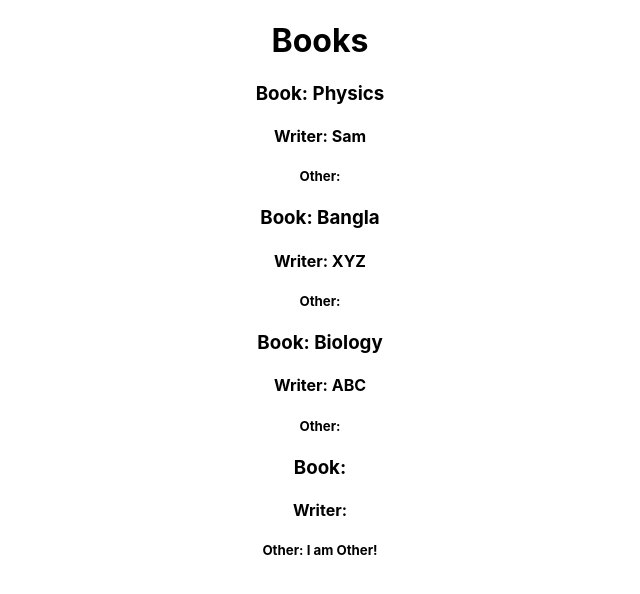
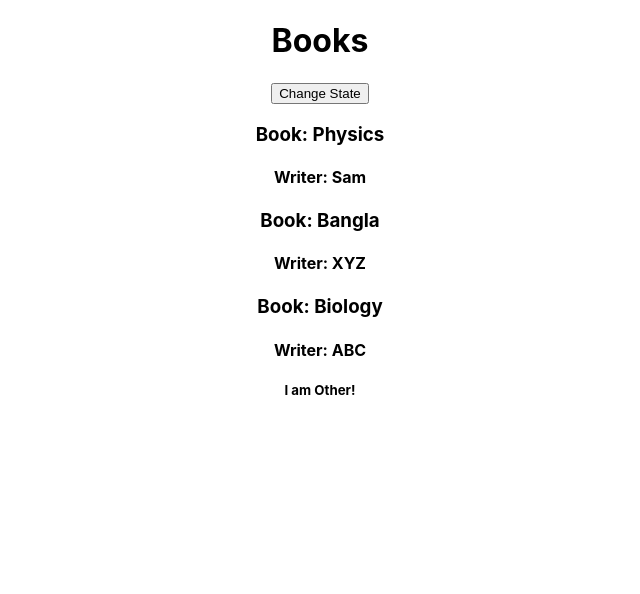
Before and after one commit to akash3410/CreateReactAppPractice, a React (Create React App) app: page / in a window 1280 px wide. Shown: the top 594 px of the page, without its empty margins (320-960 px from the left). Built offline with nearby package versions, Linux system fonts and the light colour scheme.

Commit message:
Changing State With JS Click  Event

```diff
--- a/src/App.js
+++ b/src/App.js
@@ -38,6 +38,16 @@
   //     other: "I am Other!"
   //   }
   // }
+
+  changeState = () => {
+    this.setState({
+      books: [
+        { bookName: "English", Writer: "ENG" },
+        { bookName: "Bangla", Writer: "XYZ" },
+        { bookName: "Mathmetics", Writer: "MATH" }
+      ]
+    });
+  }
   render() {
     return (
       <div className="App">
@@ -48,10 +58,10 @@
         <Person name="Arifuzzan" age="28">Somethig Extra</Person> */}
 
         <h1>Books</h1>
+        <button onClick={this.changeState}>Change State</button>
         <Books bookName={this.state.books[0].bookName} Writer={this.state.books[0].Writer} />
         <Books bookName={this.state.books[1].bookName} Writer={this.state.books[1].Writer} />
-        <Books bookName={this.state.books[2].bookName} Writer={this.state.books[2].Writer} />
-        <Books other={this.state.other} />
+        <Books bookName={this.state.books[2].bookName} Writer={this.state.books[2].Writer} other={this.state.other} />
 
         {/* or */}
         {/* <Person></Person> */}
--- a/src/Components/Book.js
+++ b/src/Components/Book.js
@@ -1,12 +1,11 @@
 import React from "react";
 
 const Books = props => {
-  console.log(props);
   return (
     <div>
       <h3>Book: {props.bookName}</h3>
       <h4>Writer: {props.Writer}</h4>
-      <h5>Other: {props.other}</h5>
+      <h5>{props.other}</h5>
     </div>
   );
 }
```
